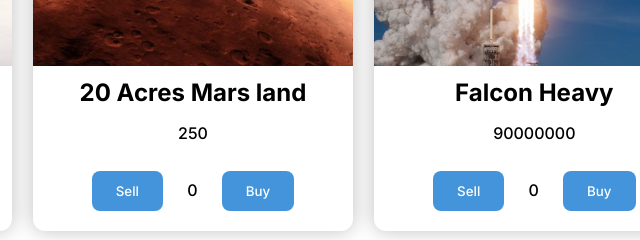
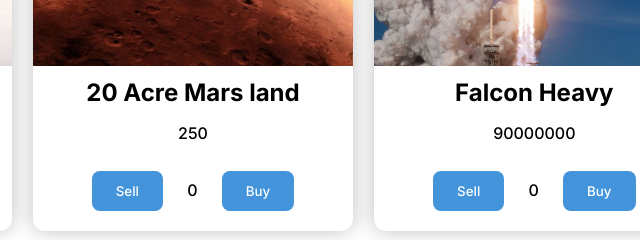
Before and after one commit to anmolbhardwaj17/elonmusk-money, a plain HTML site: page index.html in a window 1280 px wide. Shown: the part 234-474 px from the top of the page, 447-1087 px from the left. Drawn offline with Linux system fonts and the light colour scheme.

Commit message:
Update index.html

```diff
--- a/index.html
+++ b/index.html
@@ -33,7 +33,7 @@
     <div class="mars-land">
       <img src="images/mars.png" alt="tesla model s">
       <div>
-        <p class="name">20 Acres Mars land</p>
+        <p class="name">20 Acre Mars land</p>
         <p id='mx'>250</p>
         <button class="minus" onclick="mminus()">Sell</button>
         <span id="mnum">0</span>
```
